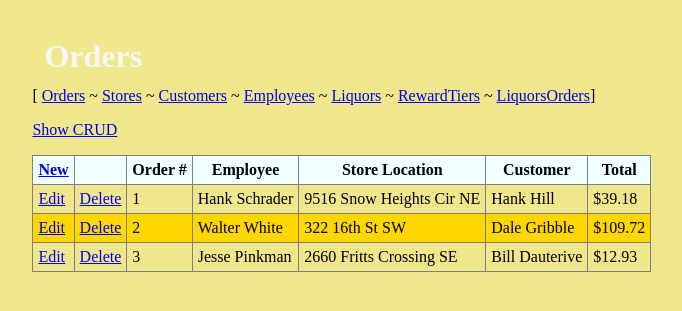
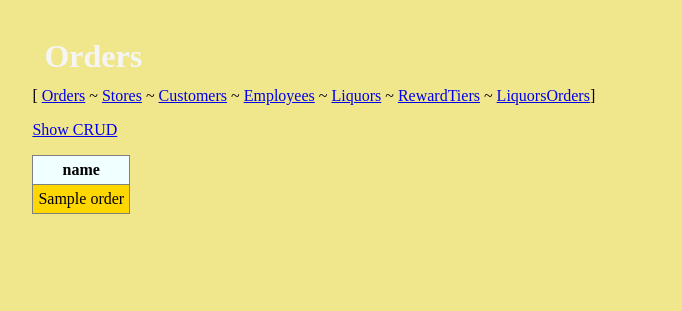
Before and after one commit to jennarowan/340Project, a Flask app: template templates/orders.j2 in a window 1280 px wide. Shown: the top 311 px of the page, without its empty margins (6-688 px from the left). Run offline with Flask 2, Linux system fonts and the light colour scheme; the template is opened without the code that fills it: most values are stand-ins (such as "Sample title", 1, 10 or a date in 2020); some libraries are stand-ins or nearby versions.

Commit message:
Orders now pulls from DB successfully!

```diff
--- a/app.py
+++ b/app.py
@@ -25,10 +25,34 @@ def root():
 
 @app.route('/orders')
 def orders():
-    return render_template("orders.j2")
+
+    #Read
+    readQuery = """
+    SELECT
+    Orders.orderID AS "Order #",
+    CONCAT(Employees.firstName, " ", Employees.lastName) AS "Employee",
+    Stores.addressStreet AS "Store Location",
+    CONCAT(Customers.firstName, " ", Customers.lastName) AS "Customer",
+    CONCAT("$", Orders.orderTotal) AS "Total"
+    FROM Orders
+    INNER JOIN Employees ON Orders.Employees_employeeID = Employees.employeeID
+    INNER JOIN Stores ON Orders.Stores_storeID = Stores.storeID
+    INNER JOIN Customers ON Orders.Customers_customerID = Customers.customerID;
+    """
+
+    cursor = db.execute_query(db_connection=db_connection, query=readQuery)
+
+    results = cursor.fetchall()
+
+    return render_template("orders.j2", Orders=results)
 
 @app.route('/stores')
 def stores():
+
+    readQuery = """
+    SELECT * FROM Stores;
+    """
+
     return render_template("stores.j2")
 
 @app.route('/customers')
--- a/templates/orders.j2
+++ b/templates/orders.j2
@@ -51,42 +51,32 @@
 <div id="browse">
 <p><a href="#" onClick="showAll()">Show CRUD</a> </p>
 <table border="1" cellpadding="5">
-  <tr>
-    <th><a href="#" onClick="newOrders()">New</a></th>
-    <th></th>
-    <th>Order #</th>
-    <th>Employee</th>
-    <th>Store Location</th>
-    <th>Customer</th>
-    <th>Total</th>
-  </tr>
-  <tr>
-    <td><a href="#" onClick="updateOrders('this.OrdersID')">Edit</a></td>
-    <td><a href="#" onclick="deleteOrders('this.OrdersID')">Delete</a></td>
-    <td align="left" >1</td>
-    <td >Hank Schrader</td>
-    <td align="left" >9516 Snow Heights Cir NE</td>
-    <td>Hank Hill</td>
-    <td>$39.18</td>
-  </tr>
-  <tr>
-    <td><a href="#" onClick="updateOrders('this.OrdersID')">Edit</a></td>
-    <td><a href="#" onclick="deleteOrders('this.OrdersID')">Delete</a></td>
-    <td align="left" >2</td>
-    <td>Walter White</td>
-    <td align="left" >322 16th St SW</td>
-    <td >Dale Gribble</td>
-    <td>$109.72</td>
-  </tr>
-  <tr>
-    <td><a href="#" onClick="updateOrders('this.OrdersID')">Edit</a></td>
-    <td><a href="#" onclick="deleteOrders('this.OrdersID')">Delete</a></td>
-    <td align ="left">3</td>
-    <td>Jesse Pinkman</td>
-    <td align="left" >2660 Fritts Crossing SE</td>
-    <td>Bill Dauterive</td>
-    <td>$12.93</td>
-  </tr>
+  <thead>
+    <tr>
+        <!-- Iterate through each key in the first entry to get the
+        column name -->
+        {% for key in Orders[0].keys() %}
+
+        <!-- Create a <th> tag with the key inside of it, this will be
+        our header row -->
+        <th>{{ key }}</th>
+
+        <!-- End of this for loop -->
+        {% endfor %}
+    </tr>
+    <tbody>
+
+    <!-- Now, iterate through every person in bsg_people -->
+    {% for order in Orders %}
+    <tr>
+        <!-- Then iterate through every key in the current person dictionary -->
+        {% for key in order.keys() %}
+
+        <!-- Create a <td> element with the value of that key in it -->
+        <td>{{order[key]}}</td>
+        {% endfor %}
+    </tr>
+    {% endfor %}
 </table>
 <p>&nbsp;</p>
 </div>
```
